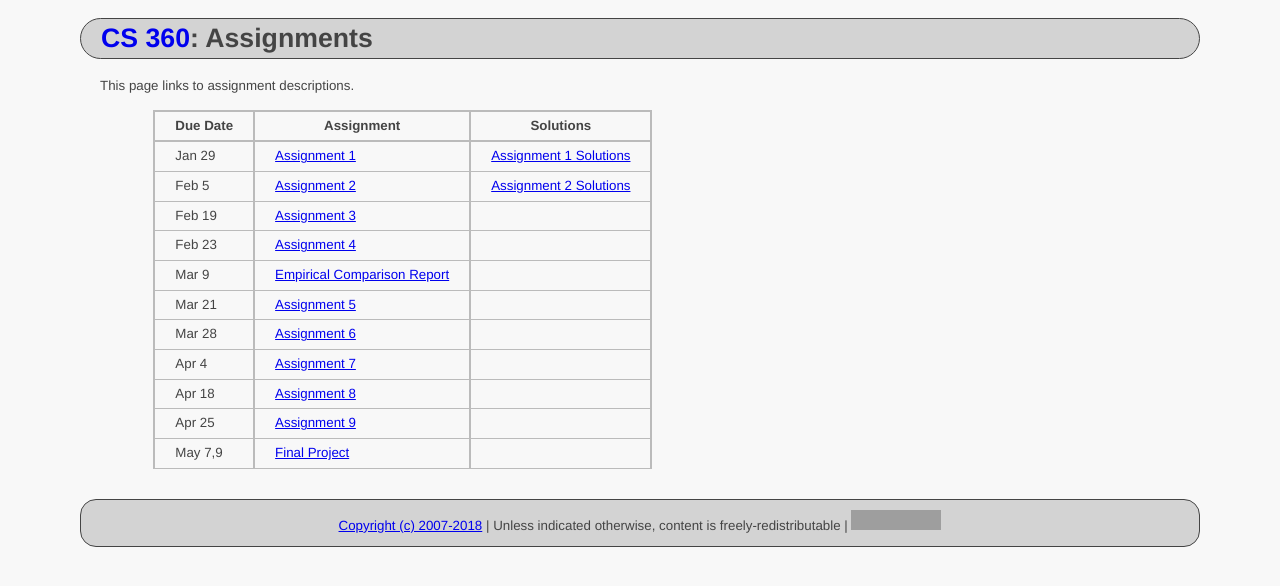
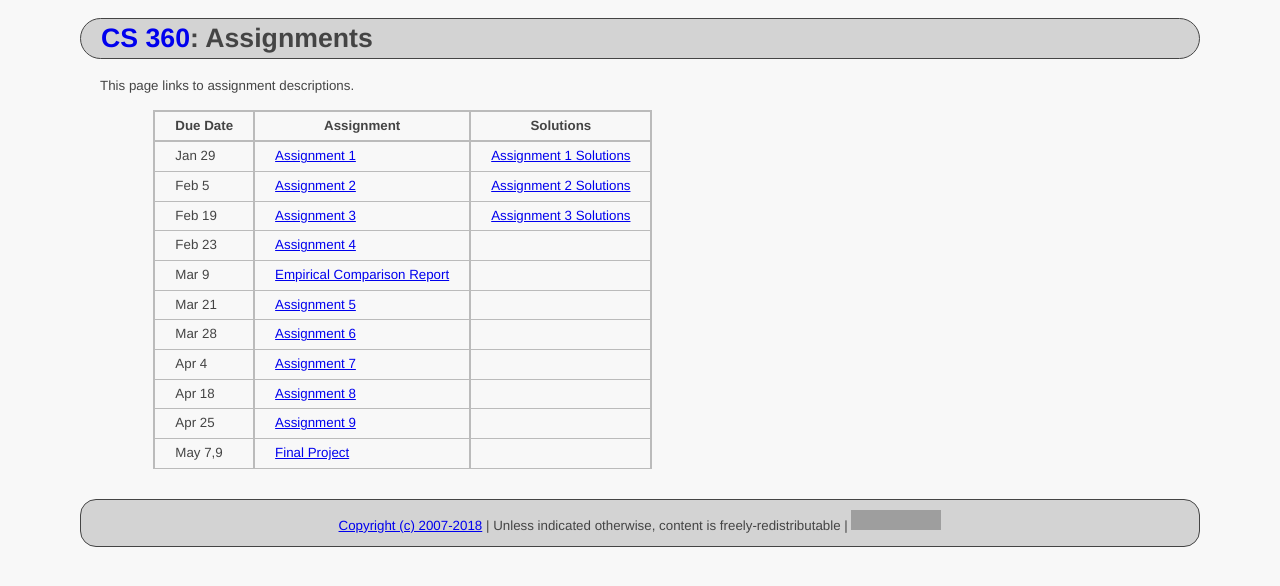
Before and after one commit to ycpcs/cs360-spring2018, a Jekyll site: the page built from assign/index.md, in a window 1280 px wide. Shown: the top 586 px of the page. Built offline with Jekyll 4.4.1, drawn with Linux system fonts in a browser that asks for light colours; grey boxes are pictures that could not be loaded.

Commit message:
add assign 3 sol
add assign 3 sol

```diff
--- a/assign/index.md
+++ b/assign/index.md
@@ -9,7 +9,7 @@ This page links to assignment descriptions.
 > -------- | -------------------------------------------------------- | ------------------------------------------------------- |
 > Jan 29   | [Assignment 1](../assign/assign01.html)                  | [Assignment 1 Solutions](../assign/sol/assign01sol.pdf) |
 > Feb 5    | [Assignment 2](../assign/assign02.html)                  | [Assignment 2 Solutions](../assign/sol/assign02sol.pdf) |
-> Feb 19   | [Assignment 3](../assign/assign03.html)                  |  |
+> Feb 19   | [Assignment 3](../assign/assign03.html)                  | [Assignment 3 Solutions](../assign/sol/assign03sol.pdf) |
 > Feb 23   | [Assignment 4](../assign/assign04.html)                  |  |
 > Mar 9    | [Empirical Comparison Report](../assign/emp_comp.html)   |           |
 > Mar 21   | [Assignment 5](../assign/assign05.html)                  |  |
```
Also changed, not shown: 1 other file.
